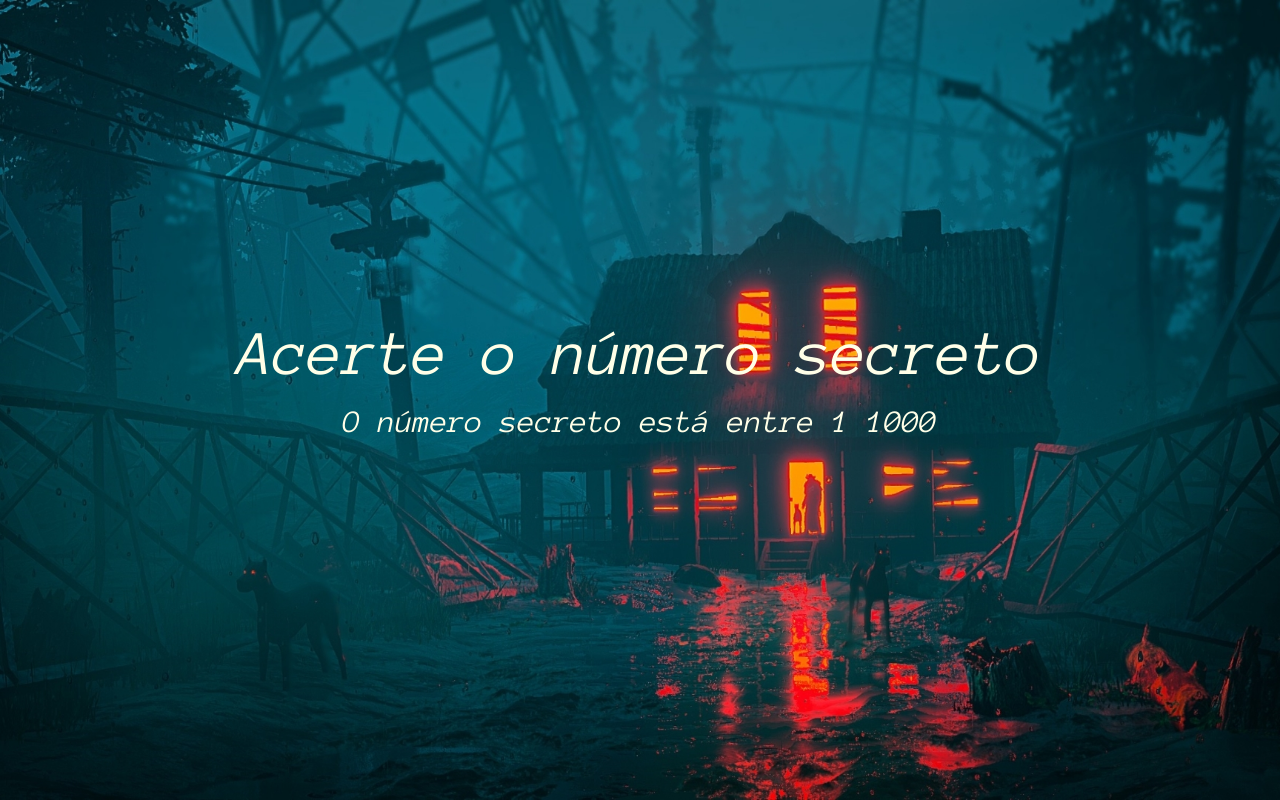
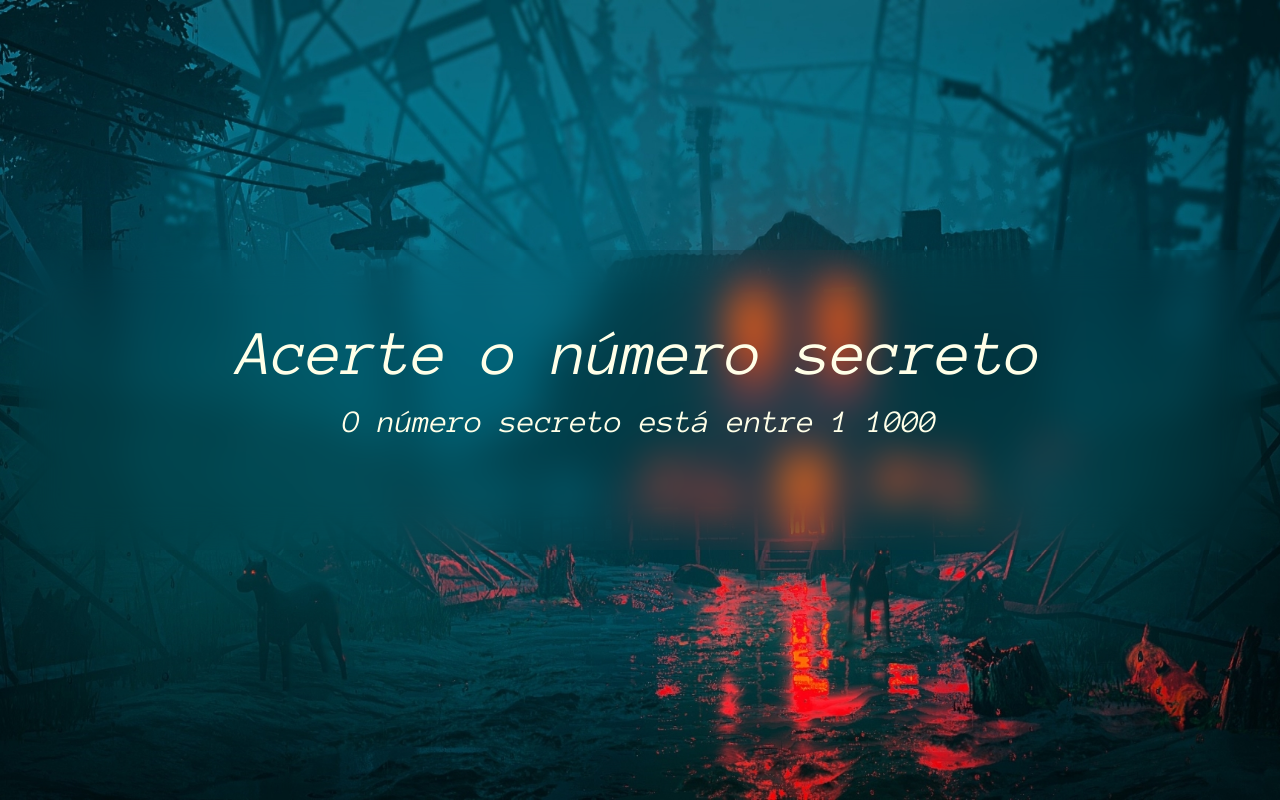
Before and after one commit to diogenespasqualoto/js-validacoes-e-reconhecimento-de-voz, a website: page index.html in a window 1280 px wide. Drawn offline with nearby package versions, Linux system fonts and the light colour scheme.

Commit message:
new style

```diff
--- a/index.html
+++ b/index.html
@@ -14,6 +14,8 @@
 </head>
 
 <body>
+    <div class="box-blur">
+
         <h1>Acerte o número secreto</h1>
         <h3>O número secreto está entre
             <span id="menor-valor">0</span>
@@ -27,6 +29,7 @@
             <i class="fa-solid fa-arrow-up"></i>
         </div> -->
         </div>
+    </div>
 
     <script src="./app/sortearNumero.js"></script>
     <script src="./app/reconhecimentoDeVoz.js"></script>
--- a/styles.css
+++ b/styles.css
@@ -23,6 +23,17 @@ body {
     text-align: center;
     margin: 0;
     font-family: var(--font-family);
+}
+
+.box-blur{
+    width: 97%;
+    height: 300px;
+    display: flex;
+    flex-direction: column;
+    border-radius: 2%;
+    backdrop-filter: blur(20px);
+    background-color: rgba(255, 255, 255, 0);
+    justify-content: center;
 }
 
 h1 {
```
Lines whose indentation alone changed are shown as unchanged.
